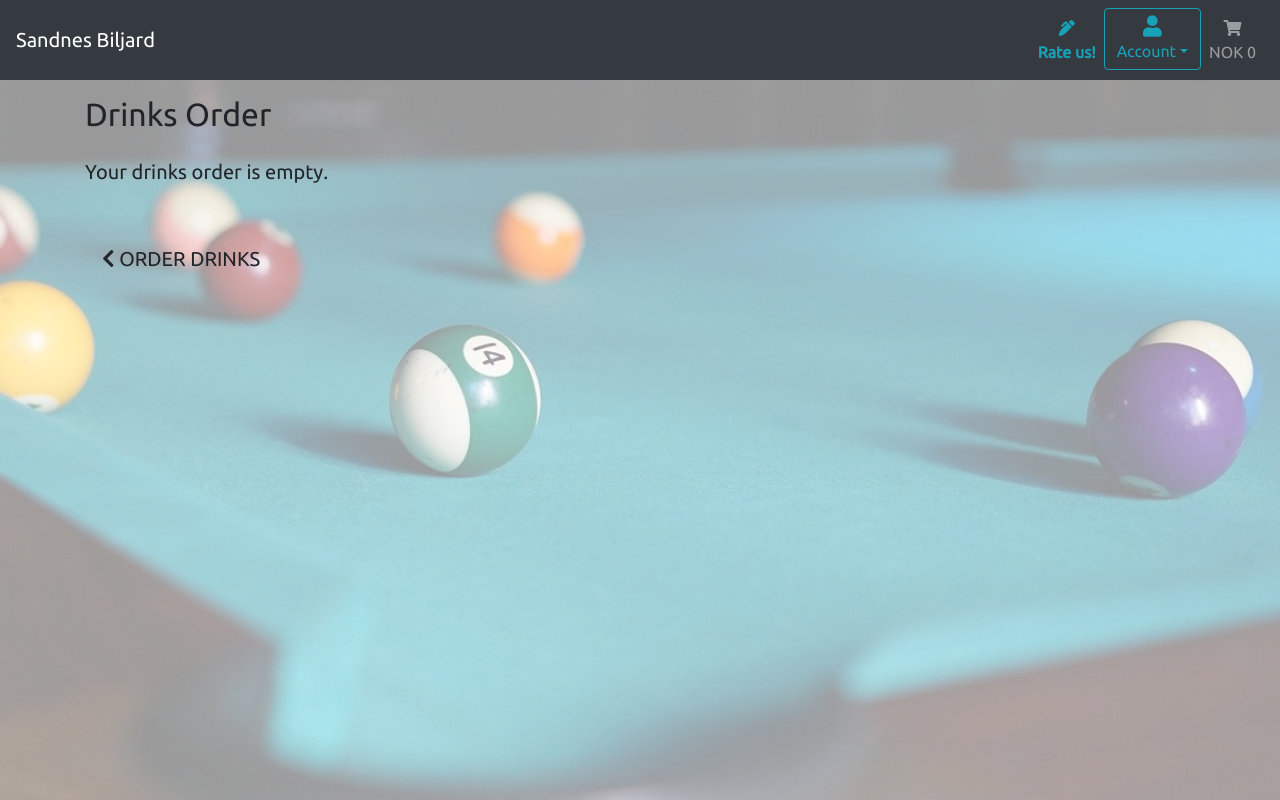
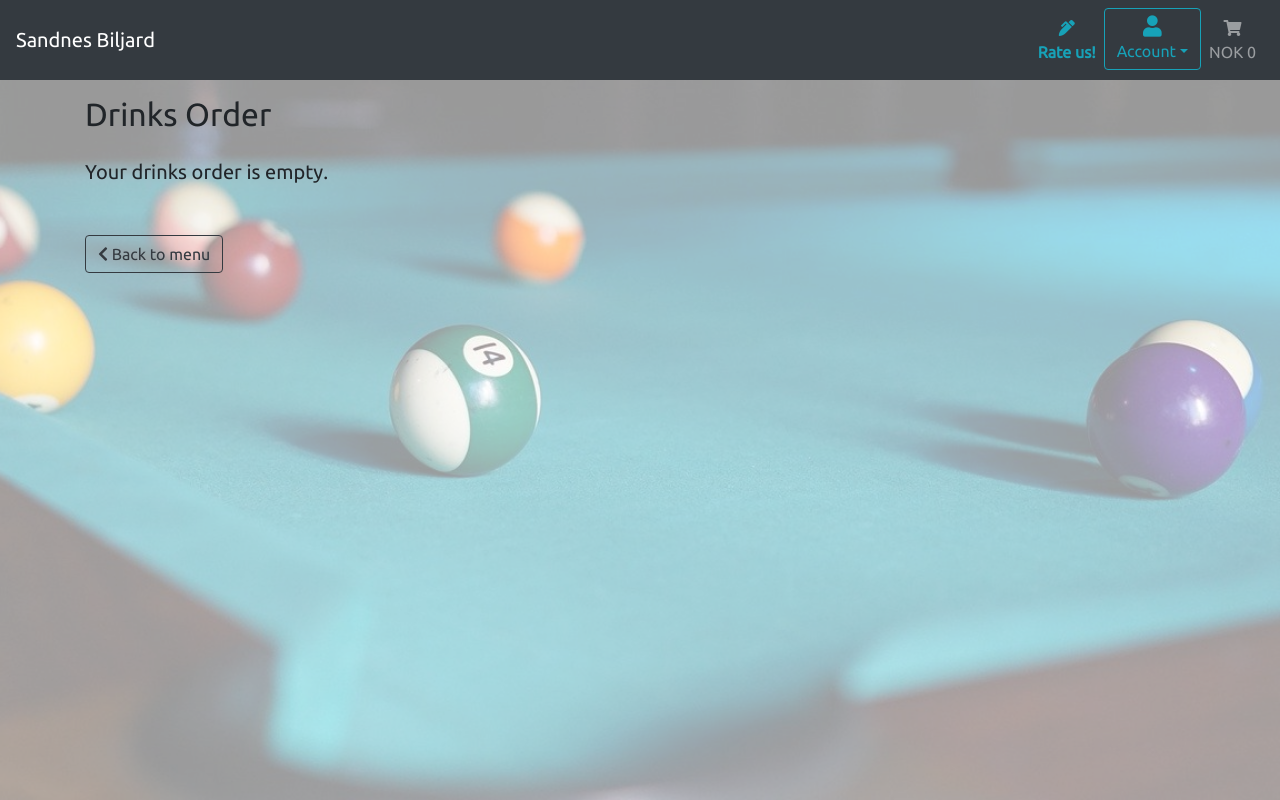
Before and after one commit to paulldev/milestone-project-4, a Django app: template cart/templates/cart/cart.html in a window 1280 px wide. Run offline with Django 3.2, Linux system fonts and the light colour scheme; the template is opened without the code that fills it, so the values that code supplies are empty; parts of the project's set-up code (start-up, migrations or seed data) failed here and were passed over; some libraries are stand-ins or nearby versions.

Commit message:
Format button for cart

```diff
--- a/cart/templates/cart/cart.html
+++ b/cart/templates/cart/cart.html
@@ -82,15 +82,12 @@
 			</div>
 			{% else %}
 			<p class="lead mb-5">Your drinks order is empty.</p>
-			<a
-				href="{% url 'products' %}"
-				class="btn btn-outline-black rounded-0 btn-lg"
-			>
-				<span class="icon">
-					<i class="fas fa-chevron-left"></i>
-				</span>
-				<span class="text-uppercase">Order drinks</span>
-			</a>
+                <a href="{% url 'products' %}" class="btn btn-outline-dark">
+                    <span class="icon">
+                        <i class="fas fa-chevron-left"></i>
+                    </span>
+                    <span>Back to menu</span>
+                </a>
 			{% endif %}
 		</div>
 	</div>
```
